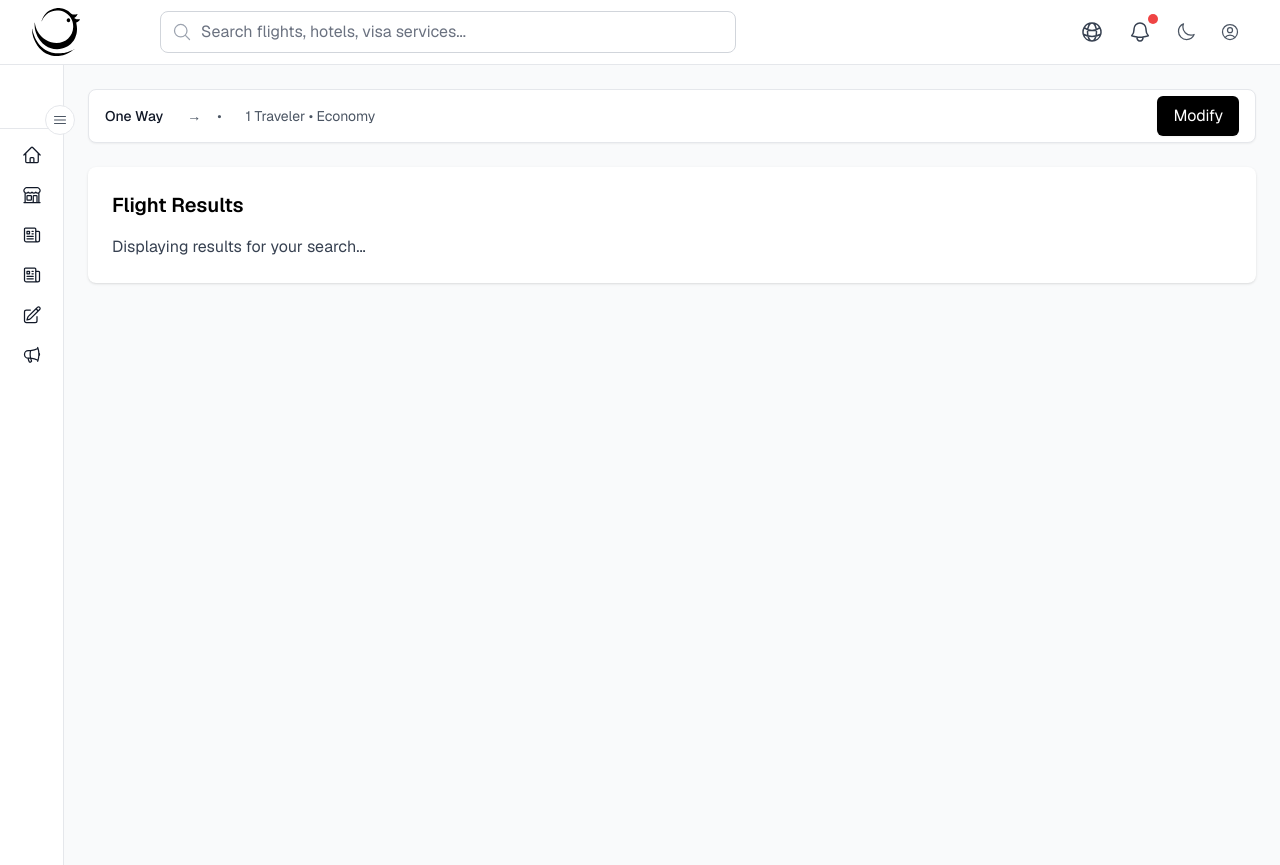
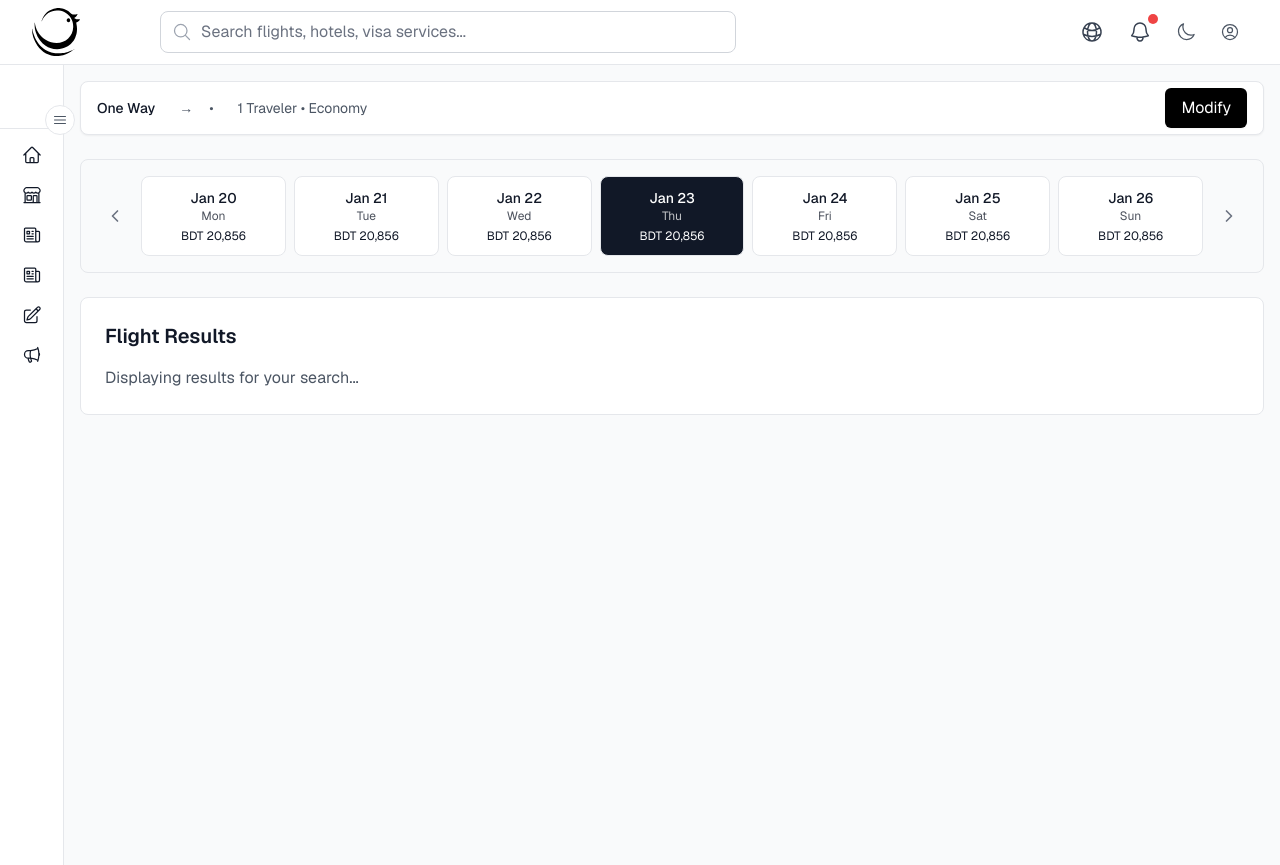
Before and after one commit to ashifbabu/thecityflyers, a Next.js app: page /flight_results in a window 1280 px wide. Built offline with nearby package versions, Linux system fonts and the light colour scheme.

Commit message:
Suggestion Calendar Added

```diff
--- a/src/app/flight_results/page.tsx
+++ b/src/app/flight_results/page.tsx
@@ -1,38 +1,40 @@
 'use client';
 
-import React, { Suspense } from 'react';
+import React, { useState } from 'react';
 import { useSearchParams } from 'next/navigation';
 import ModifySearch from '@/components/search/flights/modify/ModifySearch';
+import FlightCalendarSection from '@/components/search/flights/calendar/FlightCalendarSection';
 
-const FlightResultsContent = () => {
+const FlightResultsPage = () => {
   const searchParams = useSearchParams();
-  const tripType = searchParams.get('tripType');
+  const [departureDate, setDepartureDate] = useState<Date | undefined>(
+    searchParams.get('departureDate')
+      ? new Date(searchParams.get('departureDate')!)
+      : undefined
+  );
+  const [returnDate, setReturnDate] = useState<Date | undefined>(
+    searchParams.get('returnDate')
+      ? new Date(searchParams.get('returnDate')!)
+      : undefined
+  );
 
   return (
-    <div className="container mx-auto p-6 space-y-6">
-      {/* Modify Search Section */}
-      <section>
-        <ModifySearch />
-      </section>
+    <div className="container mx-auto p-4 space-y-6">
+      <ModifySearch />
 
-      {/* Results Section */}
-      <section className="bg-white dark:bg-gray-800 rounded-lg shadow p-6">
-        <h2 className="text-xl font-semibold mb-4">Flight Results</h2>
-        <div className="text-gray-700 dark:text-gray-200">
-          {/* Placeholder content */}
-          <p>Displaying results for your search...</p>
-        </div>
-      </section>
+      <FlightCalendarSection
+        departureDate={departureDate}
+        returnDate={returnDate}
+        onDepartureDateSelect={setDepartureDate}
+        onReturnDateSelect={setReturnDate}
+      />
+
+      <div className="bg-white dark:bg-black p-6 rounded-lg border border-gray-200 dark:border-gray-800">
+        <h2 className="text-xl font-semibold text-gray-900 dark:text-gray-100 mb-4">Flight Results</h2>
+        <p className="text-gray-600 dark:text-gray-400">Displaying results for your search...</p>
+      </div>
     </div>
   );
 };
 
-const Page = () => {
-  return (
-    <Suspense fallback={<p>Loading...</p>}>
-      <FlightResultsContent />
-    </Suspense>
-  );
-};
-
-export default Page;
+export default FlightResultsPage;
--- a/src/components/header/Logo.tsx
+++ b/src/components/header/Logo.tsx
@@ -1,4 +1,6 @@
-import React from 'react';
+'use client';
+
+import React, { useEffect, useState } from 'react';
 import Image from 'next/image';
 import { useTheme } from 'next-themes';
 
@@ -10,6 +12,28 @@ interface LogoProps {
 
 const Logo: React.FC<LogoProps> = ({ width = 150, height = 50, className }) => {
   const { resolvedTheme } = useTheme();
+  const [hydrated, setHydrated] = useState(false);
+
+  // Ensure hydration to avoid SSR/CSR mismatch
+  useEffect(() => {
+    setHydrated(true);
+  }, []);
+
+  // Avoid rendering theme-based logic during SSR
+  if (!hydrated) {
+    return (
+      <div style={{ width, height }} className={`relative ${className}`}>
+        <Image
+          src="/logo-black.svg"
+          alt="Logo"
+          priority
+          fill
+          style={{ objectFit: 'contain' }}
+          className="opacity-100" // Default to light theme logo during SSR
+        />
+      </div>
+    );
+  }
 
   return (
     <div style={{ width, height }} className={`relative ${className}`}>
@@ -17,17 +41,21 @@ const Logo: React.FC<LogoProps> = ({ width = 150, height = 50, className }) => {
         src="/logo-black.svg"
         alt="Logo"
         priority
-                fill // Use fill instead of layout="fill"
-                style={{ objectFit: 'contain' }} // Use style prop for objectFit
-                className={`transition duration-300 ${resolvedTheme === 'dark' ? 'opacity-0' : 'opacity-100'}`}
+        fill
+        style={{ objectFit: 'contain' }}
+        className={`transition duration-300 ${
+          resolvedTheme === 'dark' ? 'opacity-0' : 'opacity-100'
+        }`}
       />
       <Image
         src="/logo-white.svg"
         alt="Logo"
         priority
-                fill // Use fill instead of layout="fill"
-                style={{ objectFit: 'contain' }} // Use style prop for objectFit
-                className={`transition duration-300 ${resolvedTheme === 'dark' ? 'opacity-100' : 'opacity-0'}`}
+        fill
+        style={{ objectFit: 'contain' }}
+        className={`transition duration-300 ${
+          resolvedTheme === 'dark' ? 'opacity-100' : 'opacity-0'
+        }`}
       />
     </div>
   );
--- /dev/null
+++ b/src/components/search/flights/calendar/FlightCalendarSection.tsx
@@ -0,0 +1,61 @@
+'use client';
+
+import React from 'react';
+import { useTripType } from '@/hooks/use-trip-type';
+import FlightSuggestionCalendar from './FlightSuggestionCalendar';
+
+interface FlightCalendarSectionProps {
+  departureDate?: Date;
+  returnDate?: Date;
+  onDepartureDateSelect?: (date: Date) => void;
+  onReturnDateSelect?: (date: Date) => void;
+}
+
+const FlightCalendarSection: React.FC<FlightCalendarSectionProps> = ({
+  departureDate,
+  returnDate,
+  onDepartureDateSelect,
+  onReturnDateSelect,
+}) => {
+  const { tripType } = useTripType();
+
+  // Sample price data - in a real app, this would come from an API
+  const departurePrices = {
+    '2024-01-28': 22856,
+    '2024-01-29': 21856,
+    '2024-01-30': 20856,
+    '2024-01-31': 21856,
+    '2024-02-01': 22856,
+  };
+
+  const returnPrices = {
+    '2024-02-01': 22856,
+    '2024-02-02': 21856,
+    '2024-02-03': 20856,
+    '2024-02-04': 21856,
+    '2024-02-05': 22856,
+  };
+
+  return (
+    <div className="space-y-4">
+      <FlightSuggestionCalendar
+        selectedDate={departureDate}
+        onDateSelect={onDepartureDateSelect}
+        prices={departurePrices}
+        minDate={new Date()}
+      />
+
+      {tripType === 'roundTrip' && (
+        <FlightSuggestionCalendar
+          selectedDate={returnDate}
+          onDateSelect={onReturnDateSelect}
+          prices={returnPrices}
+          minDate={departureDate || new Date()}
+          className="mt-4"
+        />
+      )}
+    </div>
+  );
+};
+
+export default FlightCalendarSection;
--- /dev/null
+++ b/src/components/search/flights/calendar/FlightSuggestionCalendar.tsx
@@ -0,0 +1,147 @@
+'use client';
+
+import React, { useState, useEffect } from 'react';
+import { ChevronLeft, ChevronRight } from 'lucide-react';
+import { format, addDays, isSameDay, startOfDay } from 'date-fns';
+import { cn } from '@/lib/utils';
+import { useTripType } from '@/hooks/use-trip-type';
+
+interface FlightSuggestionCalendarProps {
+  selectedDate?: Date;
+  onDateSelect?: (date: Date) => void;
+  minDate?: Date;
+  maxDate?: Date;
+  prices?: Record<string, number>;
+  className?: string;
+}
+
+const FlightSuggestionCalendar: React.FC<FlightSuggestionCalendarProps> = ({
+  selectedDate = new Date(),
+  onDateSelect,
+  minDate = new Date(),
+  maxDate,
+  prices = {},
+  className,
+}) => {
+  const { tripType } = useTripType();
+  const [currentDate, setCurrentDate] = useState(selectedDate);
+  const [visibleDates, setVisibleDates] = useState<Date[]>([]);
+  const [displayCount, setDisplayCount] = useState(7);
+
+  useEffect(() => {
+    const updateDisplayCount = () => {
+      if (window.innerWidth < 768) {
+        setDisplayCount(3);
+      } else if (window.innerWidth < 1024) {
+        setDisplayCount(5);
+      } else {
+        setDisplayCount(7);
+      }
+    };
+
+    updateDisplayCount();
+    window.addEventListener('resize', updateDisplayCount);
+    return () => window.removeEventListener('resize', updateDisplayCount);
+  }, []);
+
+  useEffect(() => {
+    const dates: Date[] = [];
+    const offset = Math.floor(displayCount / 2);
+    const startDate = addDays(currentDate, -offset);
+
+    for (let i = 0; i < displayCount; i++) {
+      dates.push(addDays(startDate, i));
+    }
+    setVisibleDates(dates);
+  }, [currentDate, displayCount]);
+
+  const handleDateSelect = (date: Date) => {
+    onDateSelect?.(date);
+  };
+
+  const navigateCalendar = (direction: 'prev' | 'next') => {
+    const newDate = addDays(currentDate, direction === 'prev' ? -displayCount : displayCount);
+    setCurrentDate(newDate);
+  };
+
+  const formatPrice = (price: number) => {
+    return new Intl.NumberFormat('en-BD', {
+      style: 'currency',
+      currency: 'BDT',
+      minimumFractionDigits: 0,
+      maximumFractionDigits: 0,
+    }).format(price);
+  };
+
+  return (
+    <div className={cn(
+      "w-full px-2 py-3 sm:p-4 rounded-lg border border-gray-200 dark:border-gray-800",
+      className
+    )}>
+      <div className="flex items-center justify-between gap-1 sm:gap-2">
+        <button
+          onClick={() => navigateCalendar('prev')}
+          className="p-1 sm:p-2 hover:bg-gray-100 dark:hover:bg-gray-800 rounded-full transition-colors"
+          aria-label="Previous dates"
+        >
+          <ChevronLeft className="w-4 h-4 sm:w-5 sm:h-5 text-gray-500 dark:text-gray-400" />
+        </button>
+
+        <div className={cn(
+          "grid gap-1 sm:gap-2 flex-1",
+          "grid-cols-3 sm:grid-cols-3 md:grid-cols-5 lg:grid-cols-7"
+        )}>
+          {visibleDates.map((date) => {
+            const isSelected = selectedDate && isSameDay(date, selectedDate);
+            const dateKey = format(date, 'yyyy-MM-dd');
+            const price = prices[dateKey] || 20856;
+
+            return (
+              <button
+                key={dateKey}
+                onClick={() => handleDateSelect(date)}
+                className={cn(
+                  "flex flex-col items-center justify-center",
+                  "p-1 sm:p-2",
+                  "min-h-[4.5rem] sm:min-h-[5rem]",
+                  "rounded-lg transition-all",
+                  "hover:bg-gray-100 dark:hover:bg-gray-800",
+                  isSelected
+                    ? "bg-gray-900 dark:bg-white text-white dark:text-gray-900"
+                    : "bg-white dark:bg-gray-900 text-gray-900 dark:text-gray-100",
+                  "border border-gray-200 dark:border-gray-700"
+                )}
+                disabled={date < startOfDay(minDate)}
+              >
+                <span className="text-xs sm:text-sm font-medium">
+                  {format(date, 'MMM d')}
+                </span>
+                <span className="text-[10px] sm:text-xs text-inherit opacity-75">
+                  {format(date, 'EEE')}
+                </span>
+                <span className={cn(
+                  "text-[10px] sm:text-xs mt-0.5 sm:mt-1",
+                  isSelected
+                    ? "text-white dark:text-gray-900"
+                    : "text-gray-900 dark:text-gray-100"
+                )}>
+                  {formatPrice(price)}
+                </span>
+              </button>
+            );
+          })}
+        </div>
+
+        <button
+          onClick={() => navigateCalendar('next')}
+          className="p-1 sm:p-2 hover:bg-gray-100 dark:hover:bg-gray-800 rounded-full transition-colors"
+          aria-label="Next dates"
+        >
+          <ChevronRight className="w-4 h-4 sm:w-5 sm:h-5 text-gray-500 dark:text-gray-400" />
+        </button>
+      </div>
+    </div>
+  );
+};
+
+export default FlightSuggestionCalendar;
--- a/src/providers/sidebar-provider.tsx
+++ b/src/providers/sidebar-provider.tsx
@@ -1,6 +1,6 @@
-'use client'
+'use client';
 
-import React, { createContext, useContext, useState } from 'react';
+import React, { createContext, useContext, useState, useEffect } from 'react';
 
 interface SidebarContextType {
   isCollapsed: boolean;
@@ -13,22 +13,32 @@ interface SidebarContextType {
 const SidebarContext = createContext<SidebarContextType | undefined>(undefined);
 
 export function SidebarProvider({ children }: { children: React.ReactNode }) {
-  // Set isCollapsed to true by default
-  const [isCollapsed, setIsCollapsed] = useState(true);
-  const [isMobileOpen, setIsMobileOpen] = useState(false);
+  const [isCollapsed, setIsCollapsed] = useState(true); // Default state
+  const [isMobileOpen, setIsMobileOpen] = useState(false); // Default state
+  const [hydrated, setHydrated] = useState(false);
 
-  const toggleSidebar = () => setIsCollapsed(!isCollapsed);
-  const toggleMobile = () => setIsMobileOpen(!isMobileOpen);
+  // Ensure client-side hydration
+  useEffect(() => {
+    setHydrated(true);
+  }, []);
+
+  const toggleSidebar = () => setIsCollapsed((prev) => !prev);
+  const toggleMobile = () => setIsMobileOpen((prev) => !prev);
   const closeMobile = () => setIsMobileOpen(false);
 
+  // Render children only after hydration
+  if (!hydrated) return null;
+
   return (
-    <SidebarContext.Provider value={{
-      isCollapsed,
-      isMobileOpen,
-      toggleSidebar,
-      toggleMobile,
-      closeMobile,
-    }}>
+    <SidebarContext.Provider
+      value={{
+        isCollapsed,
+        isMobileOpen,
+        toggleSidebar,
+        toggleMobile,
+        closeMobile,
+      }}
+    >
       {children}
     </SidebarContext.Provider>
   );
```
Lines whose indentation alone changed are shown as unchanged.
